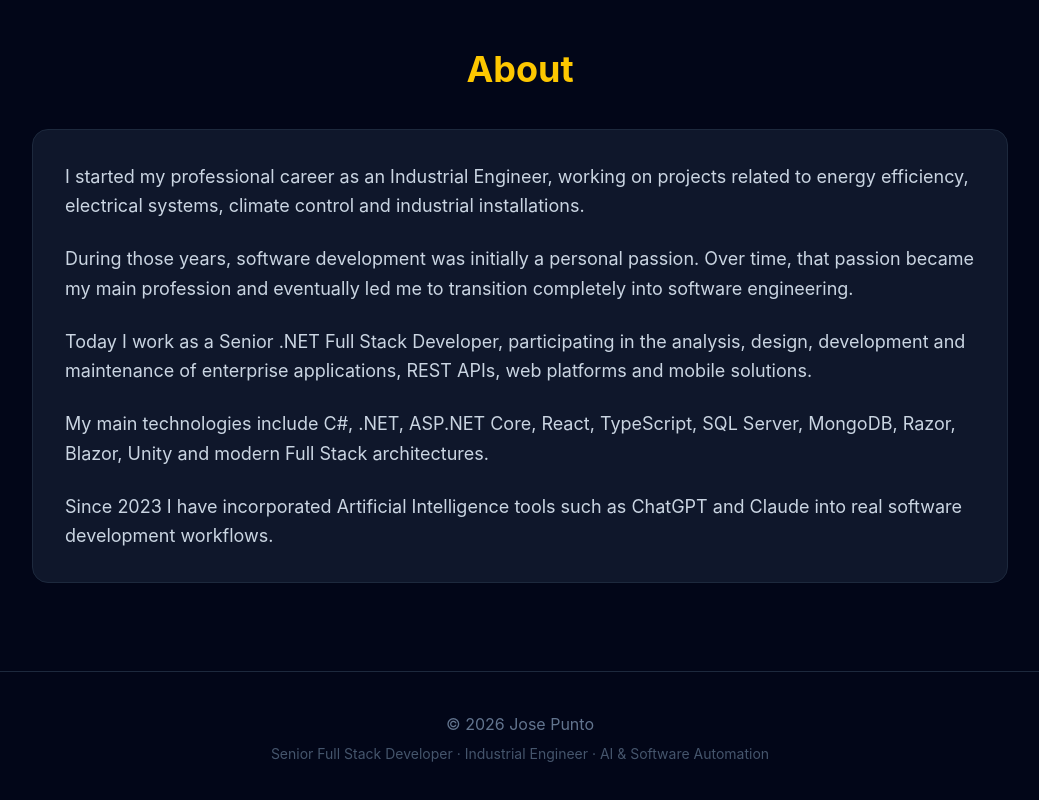
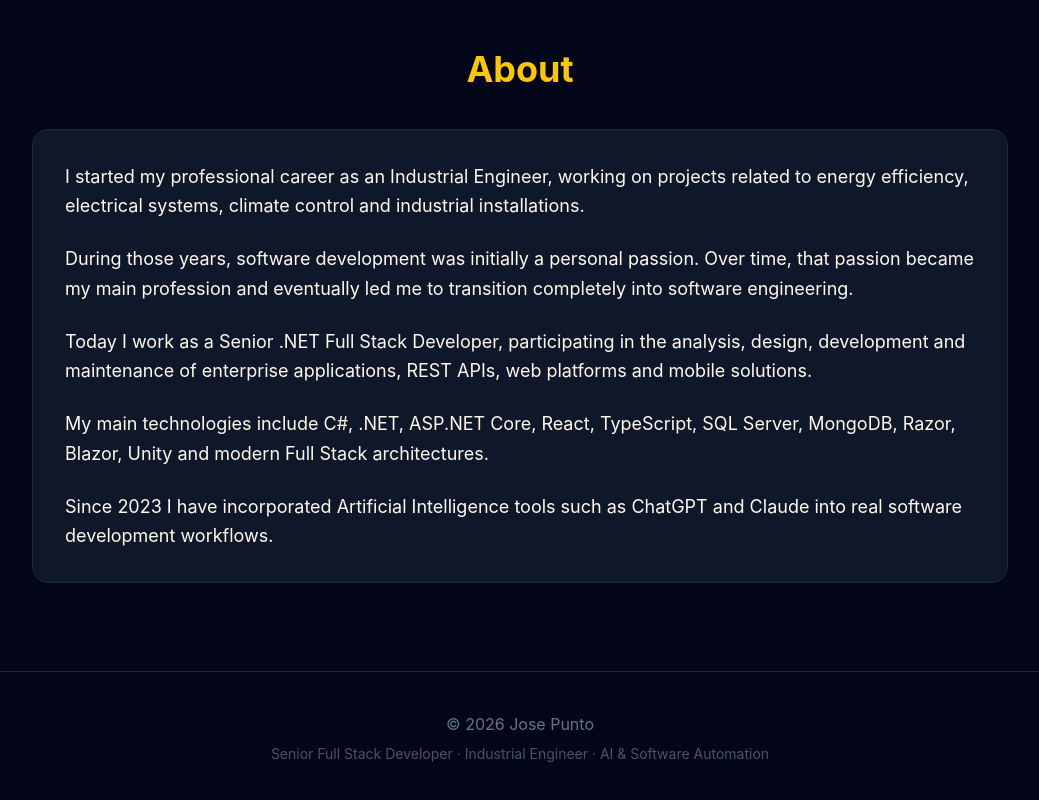
Before and after one commit to iamjosepunto/iamjosepunto.github.io, a React (Vite) app: page / in a window 1280 px wide. Shown: the part 3285-4085 px from the top of the page, without its empty margins (120-1159 px from the left). Built offline with nearby package versions, Linux system fonts and the light colour scheme.

Commit message:
Use ivory text color in about section

```diff
--- a/src/components/About.tsx
+++ b/src/components/About.tsx
@@ -30,23 +30,23 @@ const About = () => {
           p-8
         "
       >
-        <p className="text-lg text-slate-300 leading-relaxed mb-6">
+        <p className="text-lg text-ivory leading-relaxed mb-6">
           {t("about.paragraph1")}
         </p>
 
-        <p className="text-lg text-slate-300 leading-relaxed mb-6">
+        <p className="text-lg text-ivory leading-relaxed mb-6">
           {t("about.paragraph2")}
         </p>
 
-        <p className="text-lg text-slate-300 leading-relaxed mb-6">
+        <p className="text-lg text-ivory leading-relaxed mb-6">
           {t("about.paragraph3")}
         </p>
 
-        <p className="text-lg text-slate-300 leading-relaxed mb-6">
+        <p className="text-lg text-ivory leading-relaxed mb-6">
           {t("about.paragraph4")}
         </p>
 
-        <p className="text-lg text-slate-300 leading-relaxed">
+        <p className="text-lg text-ivory leading-relaxed">
           {t("about.paragraph5")}
         </p>
       </div>
```
